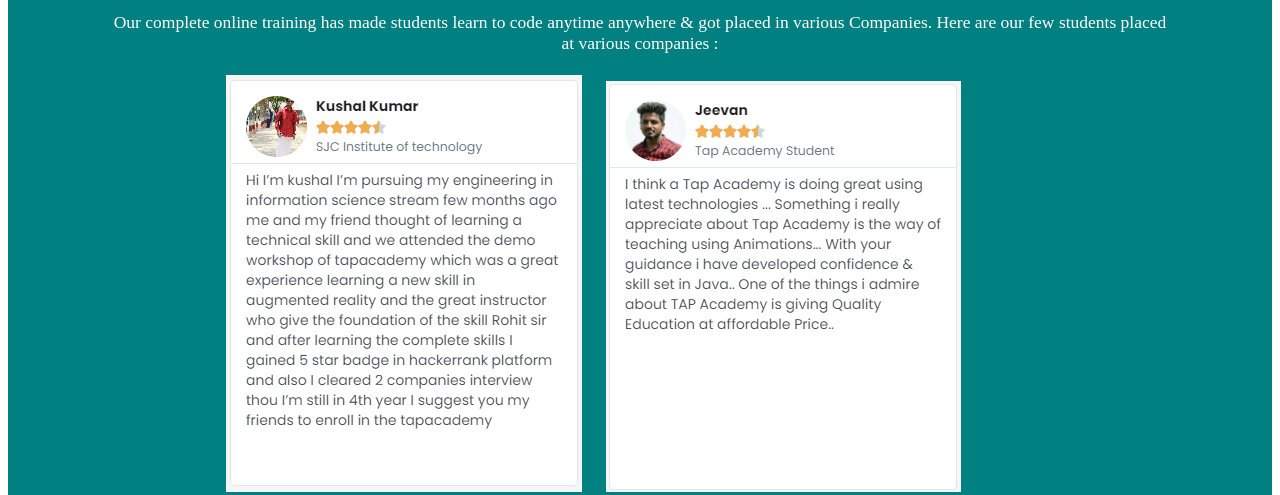
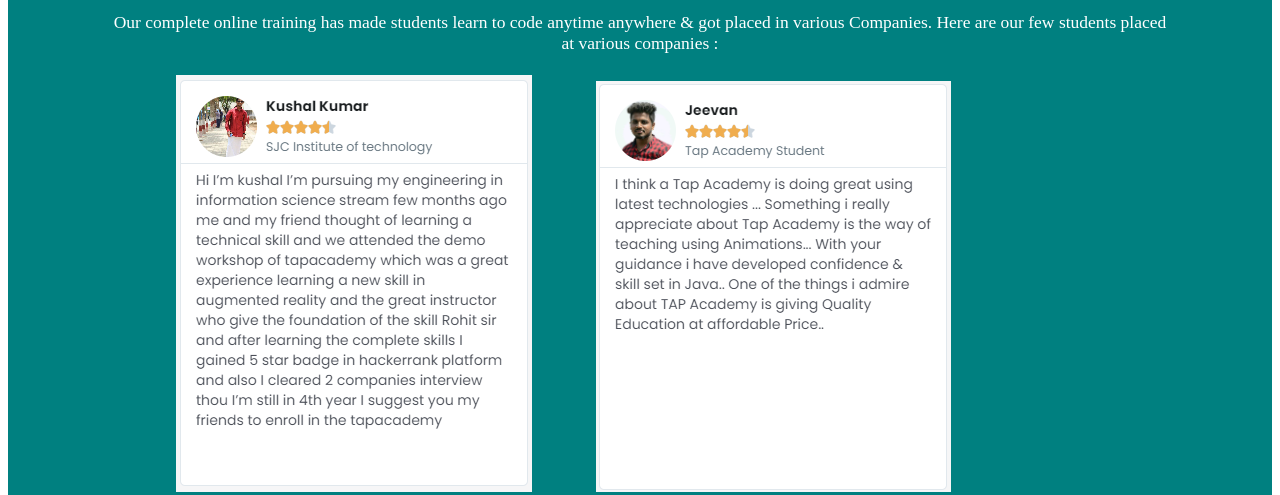
Before and after one commit to Safath8672/portfolio.github.ios, a plain HTML site: page Student Review.html in a window 1280 px wide. Shown: the part 296-791 px from the top of the page. Drawn offline with Linux system fonts and the light colour scheme.

Commit message:
Update Student Review.html

```diff
--- a/Student Review.html
+++ b/Student Review.html
@@ -40,7 +40,7 @@
         }
         #A12{
             padding-top: 5px;
-            margin-left:50px
+            margin-right:40px
         }
         #A1{
             padding-top: 5px;
```
